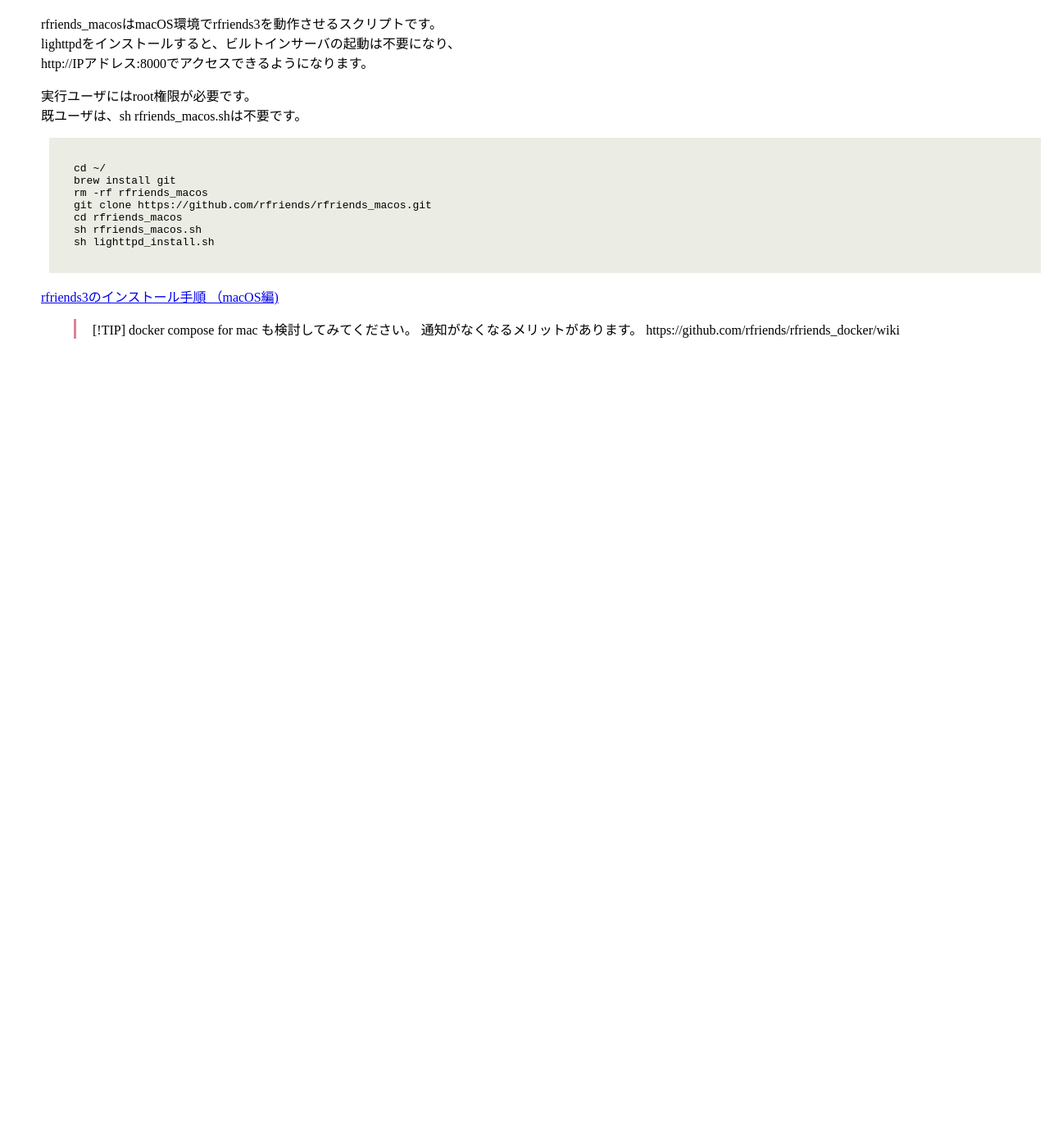
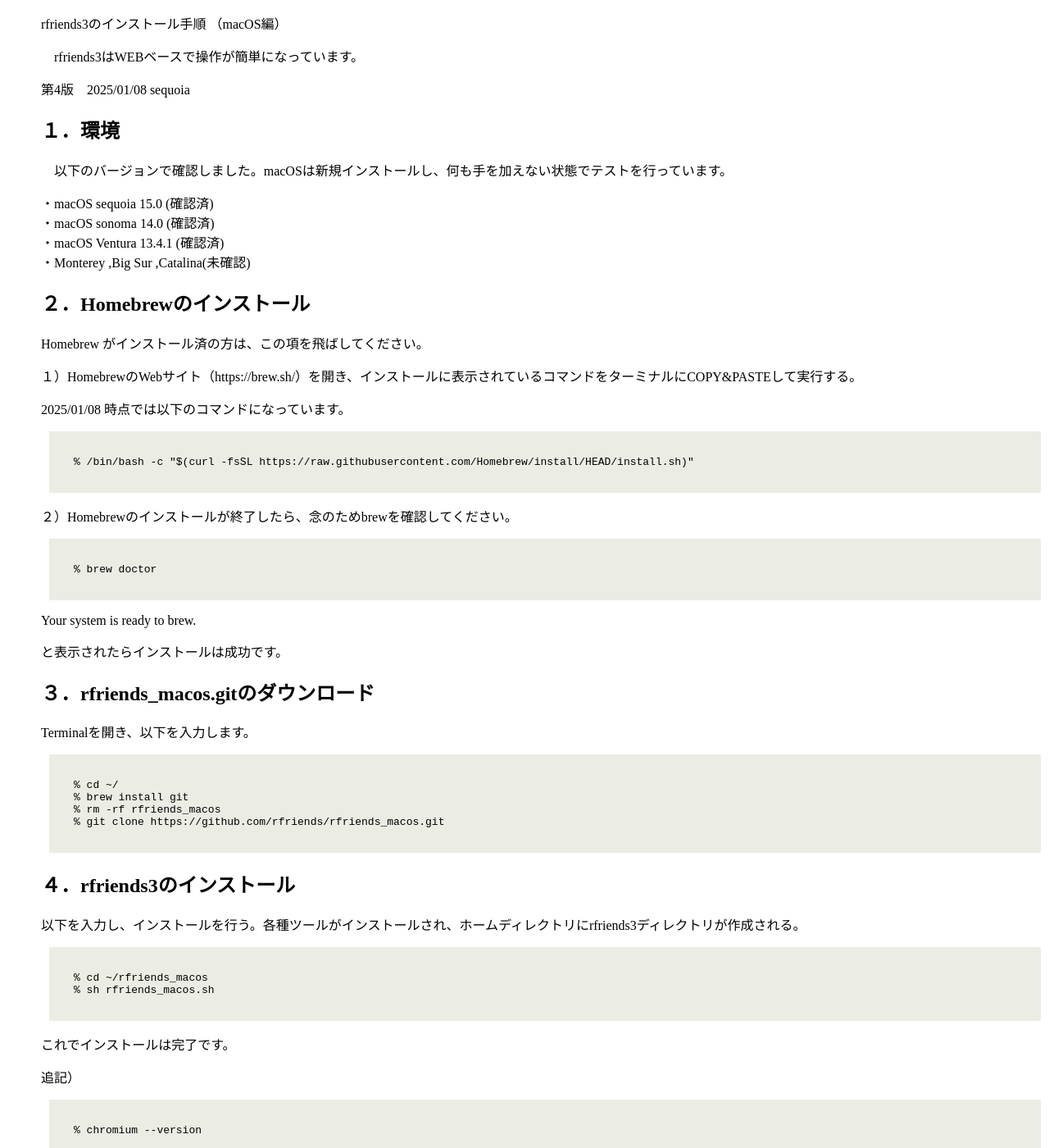
Before and after one commit to rfriends/rfriends, a Jekyll site: the page built from distro/macos.md, in a window 1280 px wide and 1400 px high. Shown: the whole window at 82% size. Built offline with Jekyll 4.4.1, drawn with Linux system fonts in a browser that asks for light colours; our own code applies the rules of GitHub Pages for plain Markdown files; Markdown is read by kramdown in place of the engine named in the settings; some of the changed text lies outside the part shown.

Commit message:
Update macos.md

````diff
--- a/distro/macos.md
+++ b/distro/macos.md
@@ -1,23 +1,91 @@
-rfriends_macosはmacOS環境でrfriends3を動作させるスクリプトです。
-lighttpdをインストールすると、ビルトインサーバの起動は不要になり、
-http://IPアドレス:8000でアクセスできるようになります。
+rfriends3のインストール手順 （macOS編）
 
-実行ユーザにはroot権限が必要です。
-既ユーザは、sh rfriends_macos.shは不要です。
+　rfriends3はWEBベースで操作が簡単になっています。
 
+第4版　2025/01/08 sequoia
+
+## １．環境
+
+　以下のバージョンで確認しました。macOSは新規インストールし、何も手を加えない状態でテストを行っています。
+
+・macOS sequoia 15.0 (確認済)
+・macOS sonoma 14.0 (確認済)
+・macOS Ventura 13.4.1  (確認済)
+・Monterey ,Big Sur ,Catalina(未確認)
+
+## ２．Homebrewのインストール
+
+Homebrew がインストール済の方は、この項を飛ばしてください。
+
+１）HomebrewのWebサイト（https://brew.sh/）を開き、インストールに表示されているコマンドをターミナルにCOPY&PASTEして実行する。
+
+2025/01/08 時点では以下のコマンドになっています。
 ```
-cd ~/
-brew install git
-rm -rf rfriends_macos
-git clone https://github.com/rfriends/rfriends_macos.git
-cd rfriends_macos
-sh rfriends_macos.sh
-sh lighttpd_install.sh
+% /bin/bash -c "$(curl -fsSL https://raw.githubusercontent.com/Homebrew/install/HEAD/install.sh)"
+```
+２）Homebrewのインストールが終了したら、念のためbrewを確認してください。
+```
+% brew doctor
+```
+Your system is ready to brew.
+
+と表示されたらインストールは成功です。
+
+## ３．rfriends_macos.gitのダウンロード
+
+Terminalを開き、以下を入力します。
+```
+% cd ~/
+% brew install git
+% rm -rf rfriends_macos
+% git clone https://github.com/rfriends/rfriends_macos.git
+```
+## ４．rfriends3のインストール
+
+以下を入力し、インストールを行う。各種ツールがインストールされ、ホームディレクトリにrfriends3ディレクトリが作成される。
+```
+% cd ~/rfriends_macos
+% sh rfriends_macos.sh
 ```
 
-[rfriends3のインストール手順 （macOS編)](https://github.com/rfriends/rfriends_macos/wiki)
+これでインストールは完了です。
 
-> [!TIP]
-> docker compose for mac も検討してみてください。
-> 通知がなくなるメリットがあります。
-> https://github.com/rfriends/rfriends_docker/wiki
+追記）
+```
+% chromium --version
+```
+でchromiumが見つからない場合はインストールしてください。
+```
+% brew install chromium
+```
+
+## ５．lighttpdウェブサーバのインストール
+
+以下を入力し、lighttpdをインストールする。
+```
+% cd ~/rfriends_macos
+% sh lighttpd_install.sh
+```
+## ６．rfriends3の実行
+```
+% ip a | grep "inet " | grep -v "127.0.0.1"
+```
+を入力してIPアドレスを知る。
+
+ウェブブラウザ（Safari,chrome,firefox,...）を起動し、アドレスに
+
+IPアドレス:8000
+
+と入力。以下のような画面が出たら成功です。
+![20230613025138](https://github.com/user-attachments/assets/6c61a2c8-1879-4499-80aa-15ecde29021f)
+
+「ヘルプ」「システム更新」でシステムを最新にしてください。
+
+## ７．rfriends3のアンインストール
+
+ デイリー処理設定をしている場合は、必ず、「設定」->「デイリー処理」->「取消」をしてください。
+ 録音データは必要であれば別のところに保存してください。
+ rfriends3フォルダを削除してください。
+ アンインストールは終了です。
+
+以上
````
